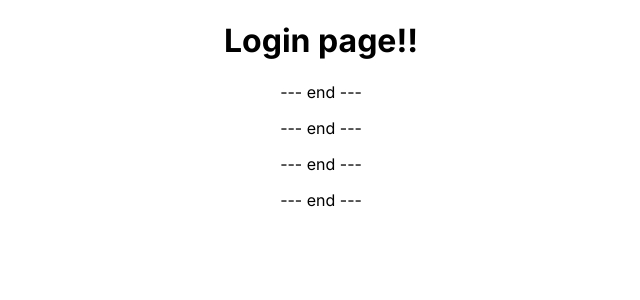
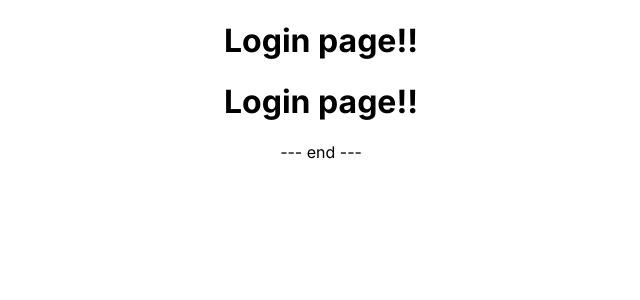
Before and after one commit to tangbaotrann/admin__server-action, a Next.js app: page /login in a window 1280 px wide. Shown: the top 300 px of the page, without its empty margins (319-959 px from the left). Built offline with nearby package versions, Linux system fonts and the light colour scheme.

Commit message:
updated: next.config

```diff
--- a/next.config.js
+++ b/next.config.js
@@ -3,9 +3,6 @@
  */
 const nextConfig = {
   output: "export",
-  images: {
-    unoptimized: true,
-  },
 };
 
 module.exports = nextConfig;
--- a/src/app/login/page.jsx
+++ b/src/app/login/page.jsx
@@ -4,10 +4,8 @@ function LoginPage() {
   return (
     <div style={{ textAlign: "center" }}>
       <h1>Login page!!</h1>
+      <h1>Login page!!</h1>
 
-      <p>--- end ---</p>
-      <p>--- end ---</p>
-      <p>--- end ---</p>
       <p>--- end ---</p>
     </div>
   );
```
